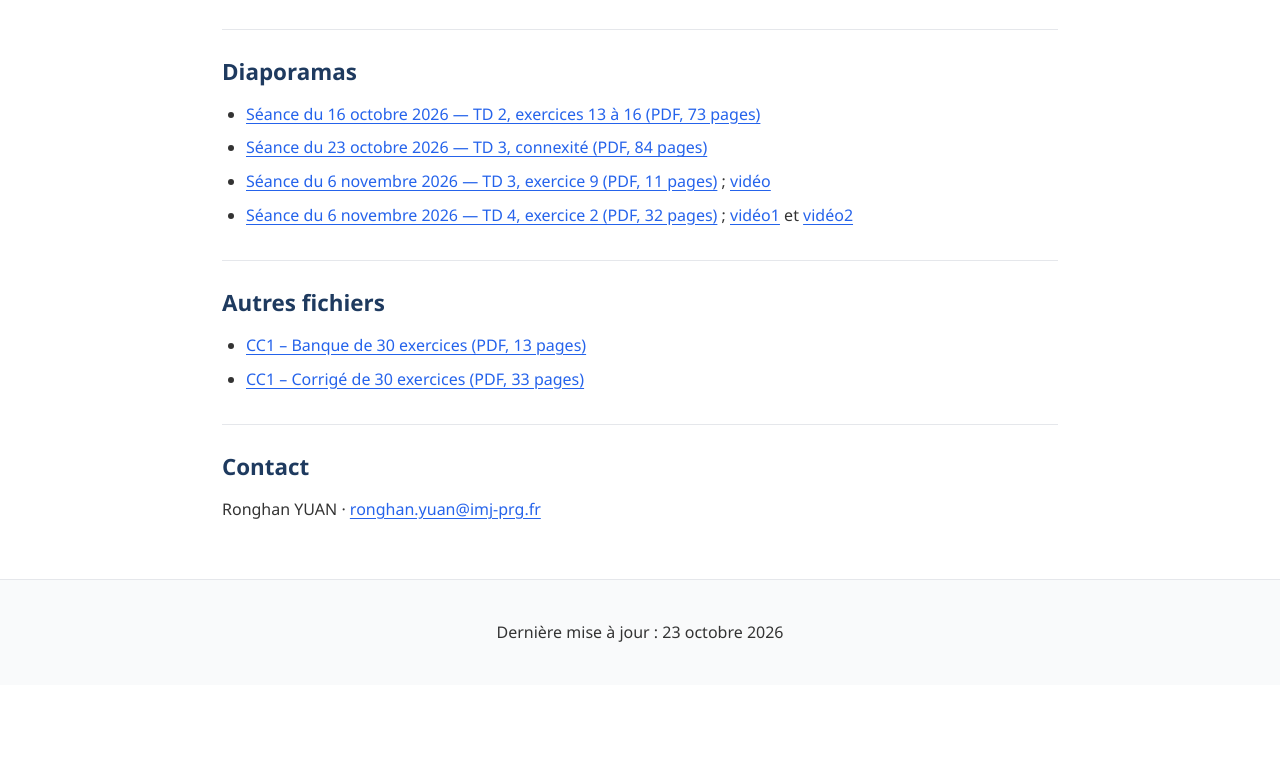
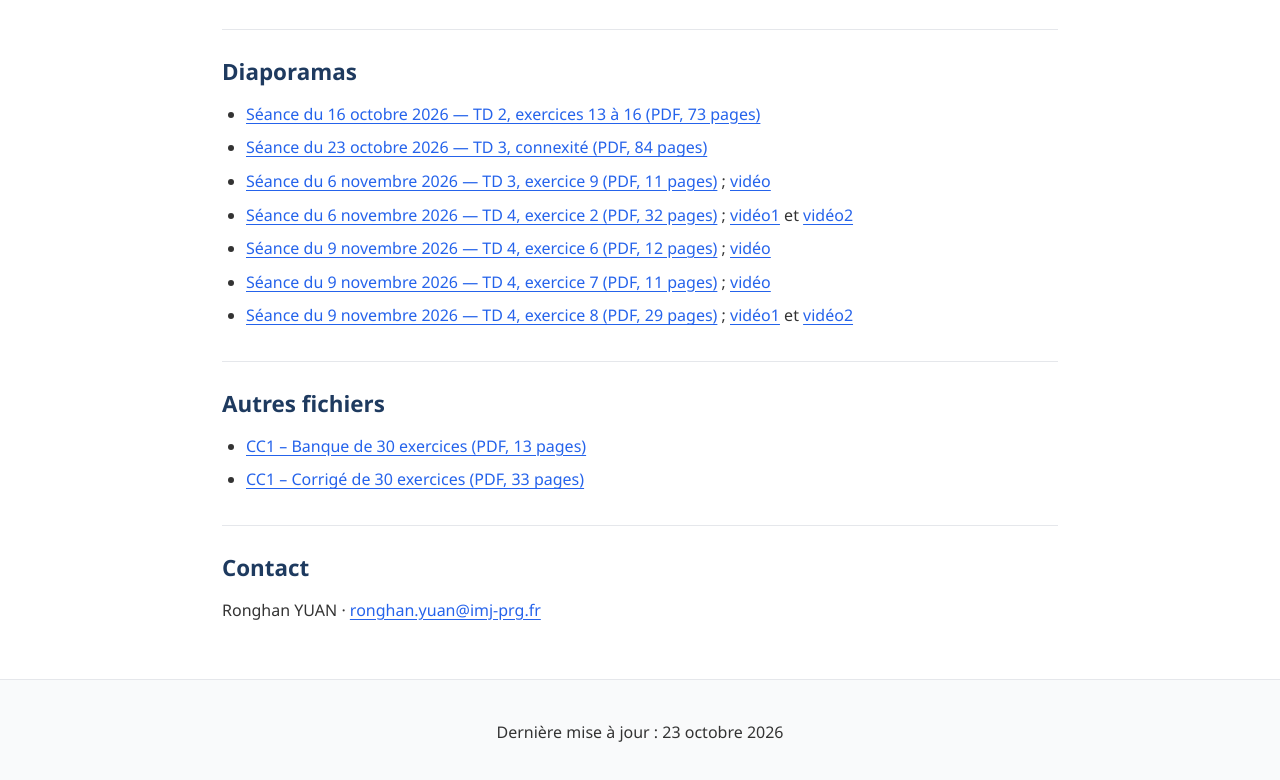
Before and after one commit to ronghan-website/ronghan, a plain HTML site: page teaching/p1-ul3ma260-2026.html in a window 1280 px wide. Shown: the part 978-1758 px from the top of the page. Before the commit the page ends 1663 px from the top, so only its background shows below. Drawn offline with Linux system fonts and the light colour scheme.

Commit message:
Add new TD 4 exercises and associated videos

```diff
--- a/teaching/p1-ul3ma260-2026.html
+++ b/teaching/p1-ul3ma260-2026.html
@@ -85,6 +85,9 @@
                     <li><a href="materials/p1-ul3ma260-2026/TD3_23Oct_Plan_Beamer.pdf">Séance du 23 octobre 2026 — TD 3, connexité (PDF, 84 pages)</a></li>
                     <li><a href="materials/p1-ul3ma260-2026/TD3_Exercice_9_Beamer.pdf">Séance du 6 novembre 2026 — TD 3, exercice 9 (PDF, 11 pages)</a> ; <a href="materials/p1-ul3ma260-2026/ex9TD3.mp4">vidéo</a></li>
                     <li><a href="materials/p1-ul3ma260-2026/TD4_Exercice_2_Beamer.pdf">Séance du 6 novembre 2026 — TD 4, exercice 2 (PDF, 32 pages)</a> ; <a href="materials/p1-ul3ma260-2026/ex2TD4partie1.mp4">vidéo1</a> et <a href="materials/p1-ul3ma260-2026/ex2TD4partie2.mp4">vidéo2</a></li>
+                    <li><a href="materials/p1-ul3ma260-2026/TD3_Exercice_9_Beamer.pdf">Séance du 9 novembre 2026 — TD 4, exercice 6 (PDF, 12 pages)</a> ; <a href="materials/p1-ul3ma260-2026/ex6TD4.mp4">vidéo</a></li>
+                    <li><a href="materials/p1-ul3ma260-2026/TD3_Exercice_9_Beamer.pdf">Séance du 9 novembre 2026 — TD 4, exercice 7 (PDF, 11 pages)</a> ; <a href="materials/p1-ul3ma260-2026/ex7TD4.mp4">vidéo</a></li>
+                    <li><a href="materials/p1-ul3ma260-2026/TD4_Exercice_2_Beamer.pdf">Séance du 9 novembre 2026 — TD 4, exercice 8 (PDF, 29 pages)</a> ; <a href="materials/p1-ul3ma260-2026/ex8TD4partie1.mp4">vidéo1</a> et <a href="materials/p1-ul3ma260-2026/ex8TD4partie2.mp4">vidéo2</a></li>
 
                 </ul>
             </section>
```
